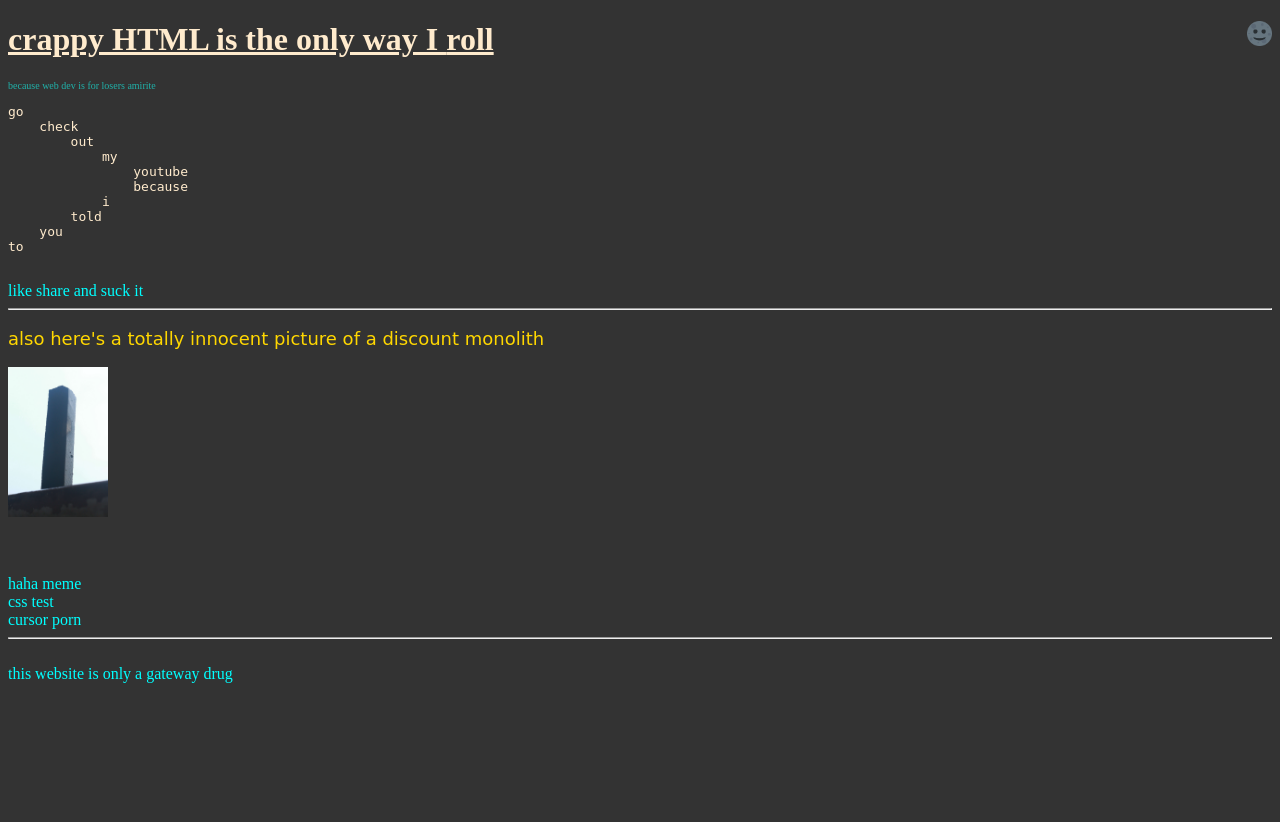
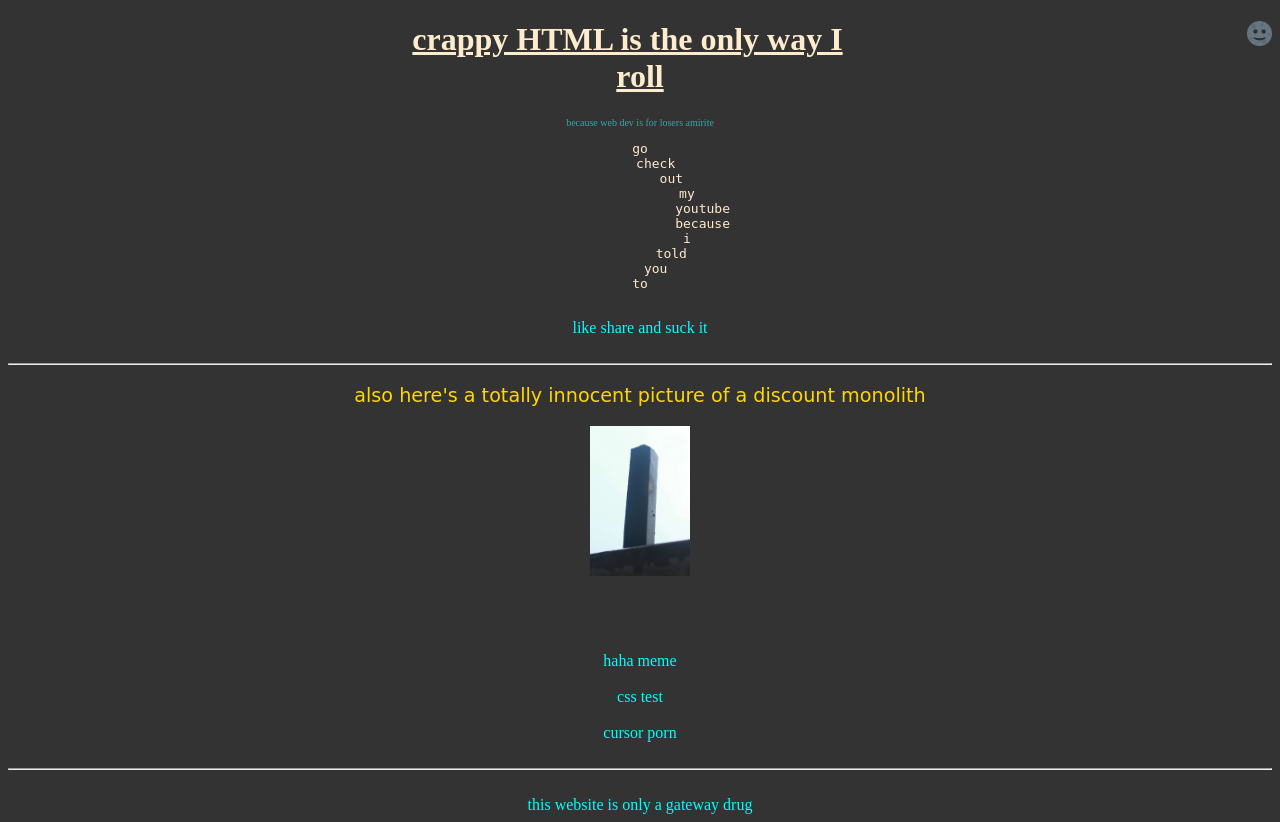
Before and after one commit to wonder-coconut/unitygame, a PHP site: page /index.html in a window 1280 px wide. Before the commit the page ends 683 px from the top, so only its background shows below. Run offline with PHP 8.4, Linux system fonts and the light colour scheme.

Commit message:
center align

```diff
--- a/css/style1.css
+++ b/css/style1.css
@@ -2,6 +2,11 @@ body    {background-color: rgb(51, 51, 51);}
 h1      {color: blanchedalmond;}
 p       {color:blanchedalmond;}
 pre     {color:blanchedalmond;}
+
+h1,p,pre{text-align: center;}
+a       {text-align: center;
+        display: block;}
+
 a:link      {color:cyan;
             text-decoration: none;}
 a:visited   {color: cyan;
--- a/index.html
+++ b/index.html
@@ -39,7 +39,7 @@ to
         <a href="https://www.youtube.com/channel/UCuiVzHDsVbeoXr2spMgZ4Rw" target="blank">like share and suck it</a>
         <br>
         <hr>
-        <p title = "trust me why would I lie to you" style="font-family: cursive;font-size: large; color: gold;">
+        <p title = "trust me why would I lie to you" style="font-family: cursive;font-size: larger; color: gold;">
             also here's a totally innocent picture of a discount monolith
         </p>
         <a title = "sike" href="https://youtu.be/sd20wp1q-fI" target="blank">
```
